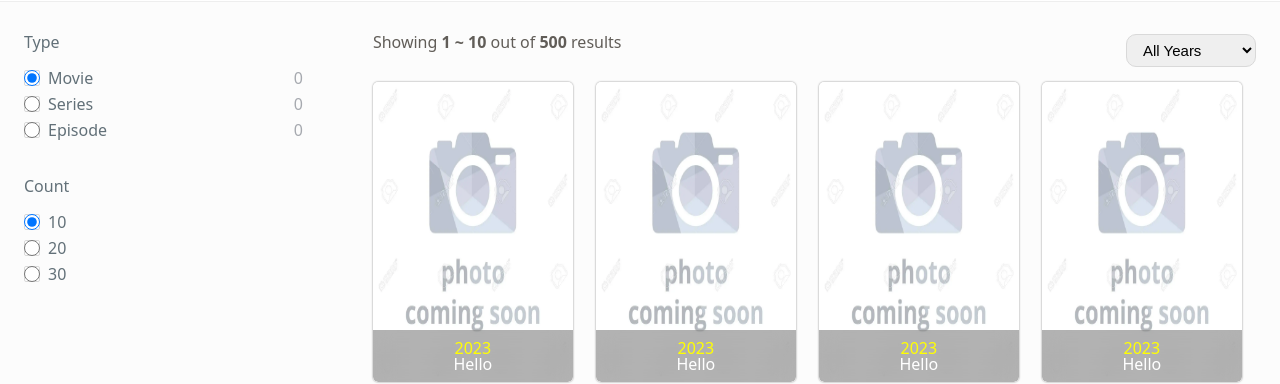
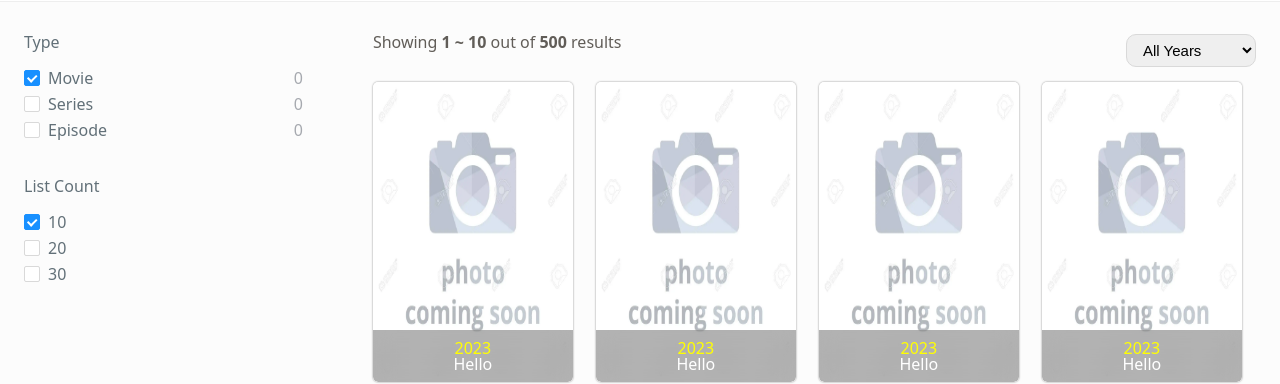
Before and after one commit to Jaeheon-So/movie-search, a React (Vite) app: page /search in a window 1280 px wide. Shown: the part 122-506 px from the top of the page. Built offline with nearby package versions, Linux system fonts and the light colour scheme.

Commit message:
feat: Search 페이지 체크박스 opacity 수정

```diff
--- a/src/components/Option.tsx
+++ b/src/components/Option.tsx
@@ -4,22 +4,29 @@ import QueryStringContext from "../contexts/QueryStringContext";
 
 type Props = {
   title: string;
+  name: string;
   options: string[];
   counts?: number[];
 };
 
-const Option = ({ title, options, counts }: Props) => {
+const Option = ({ title, name, options, counts }: Props) => {
   const queryValue = useContext(QueryStringContext);
 
   const labels = options.map((option, idx) => (
     <Label key={option}>
       <InputWrapper>
-        <div className="checkbox">
+        <div
+          className={
+            queryValue?.state.selectOptions[name] === option
+              ? "checkbox checked"
+              : "checkbox"
+          }
+        >
           <input
             type="radio"
-            name={title}
+            name={name}
             value={option}
-            checked={queryValue?.state.selectOptions[title] === option}
+            checked={queryValue?.state.selectOptions[name] === option}
             onChange={queryValue?.actions.selectOnChange}
           />
           <span className="inner"></span>
@@ -32,7 +39,7 @@ const Option = ({ title, options, counts }: Props) => {
 
   return (
     <Container>
-      <Title>{title.charAt(0).toUpperCase() + title.slice(1)}</Title>
+      <Title>{title}</Title>
       <LabelWrapper>{labels}</LabelWrapper>
     </Container>
   );
@@ -82,7 +89,7 @@ const InputWrapper = styled.div`
       cursor: pointer;
       margin: 0;
       padding: 0;
-      /* opacity: 0; */
+      opacity: 0;
     }
     &.checked::after {
       position: absolute;
--- a/src/pages/Seach.tsx
+++ b/src/pages/Seach.tsx
@@ -23,11 +23,16 @@ const Seach = ({}: Props) => {
         <Container>
           <SideLayout>
             <Option
-              title="type"
+              title="Type"
+              name="type"
               options={["movie", "series", "episode"]}
               counts={[0, 0, 0]}
             />
-            <Option title="count" options={["10", "20", "30"]} />
+            <Option
+              title="List Count"
+              name="count"
+              options={["10", "20", "30"]}
+            />
           </SideLayout>
           <MainLayout>
             <MainTop>
```
